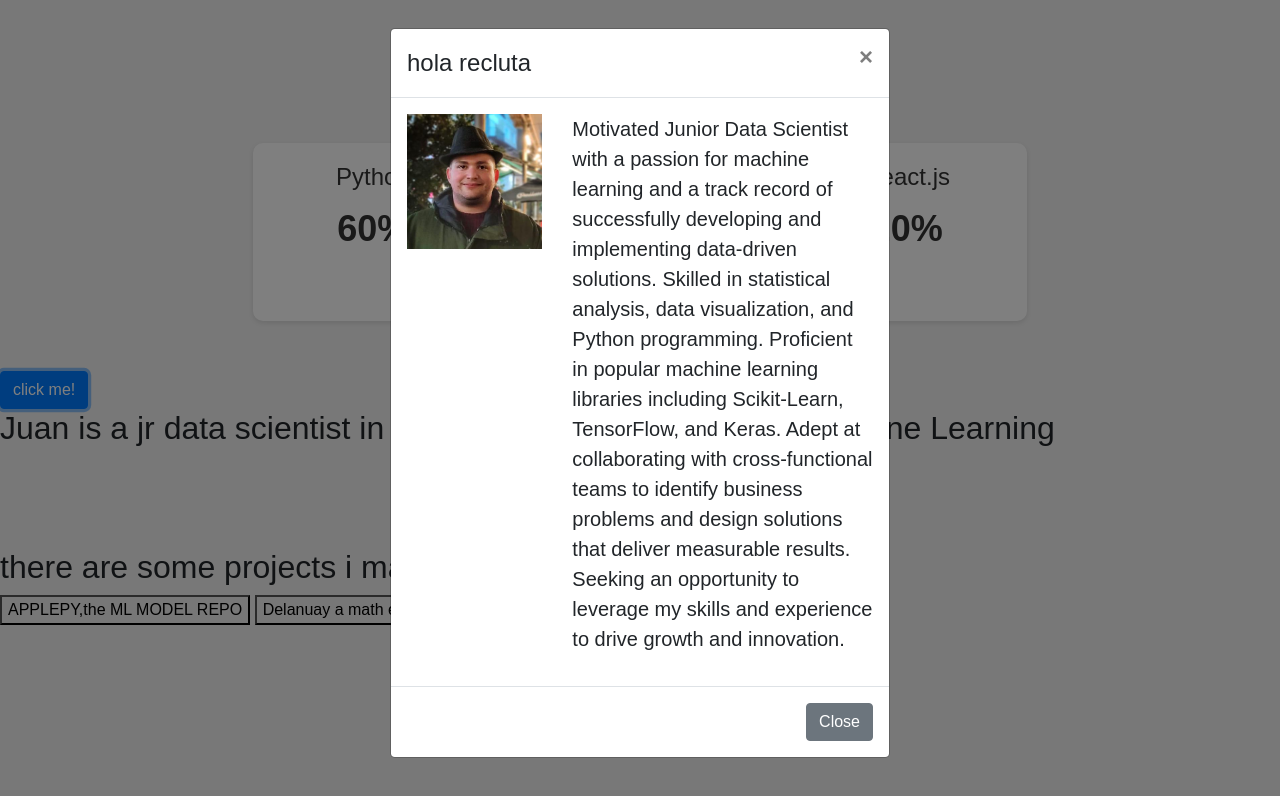
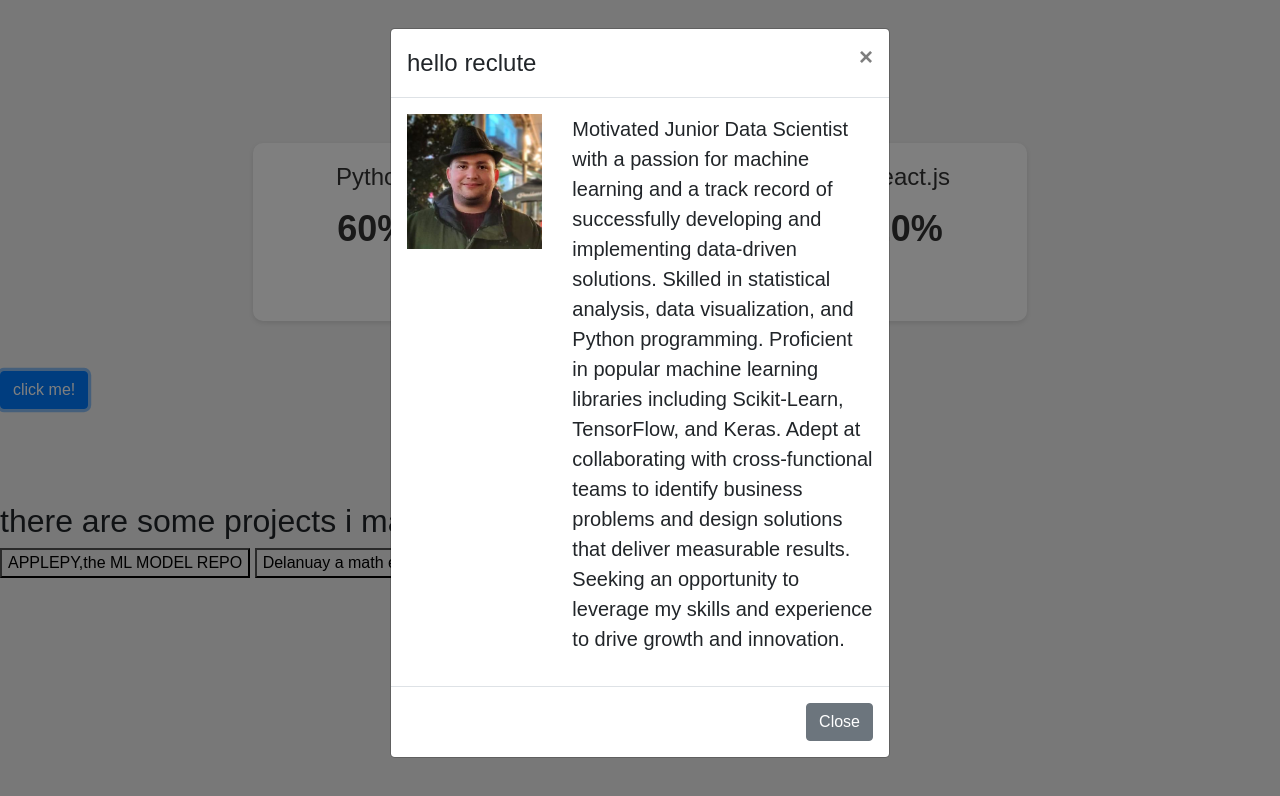
Before and after one commit to lurgito/lurgito.github.io, a plain HTML site: page main.html in a window 1280 px wide. Both pictures are taken after a click on the button "click me!". Drawn offline with nearby package versions, Linux system fonts and the light colour scheme; a script that the page names is missing.

Commit message:
Update main.html

```diff
--- a/main.html
+++ b/main.html
@@ -100,7 +100,7 @@
 
       <!-- Modal Header -->
       <div class="modal-header">
-        <h4 class="modal-title">hola recluta</h4>
+        <h4 class="modal-title">hello reclute</h4>
         <button type="button" class="close" data-dismiss="modal">&times;</button>
       </div>
 
@@ -126,8 +126,6 @@
   </div>
 </div>
         </div>
-
-<h2>Juan is a jr data scientist in formation with big interest in Machine Learning</h2>
       </div>
     <h1>links to projects</h1>
     <h2>there are some projects i made</h2>
```
